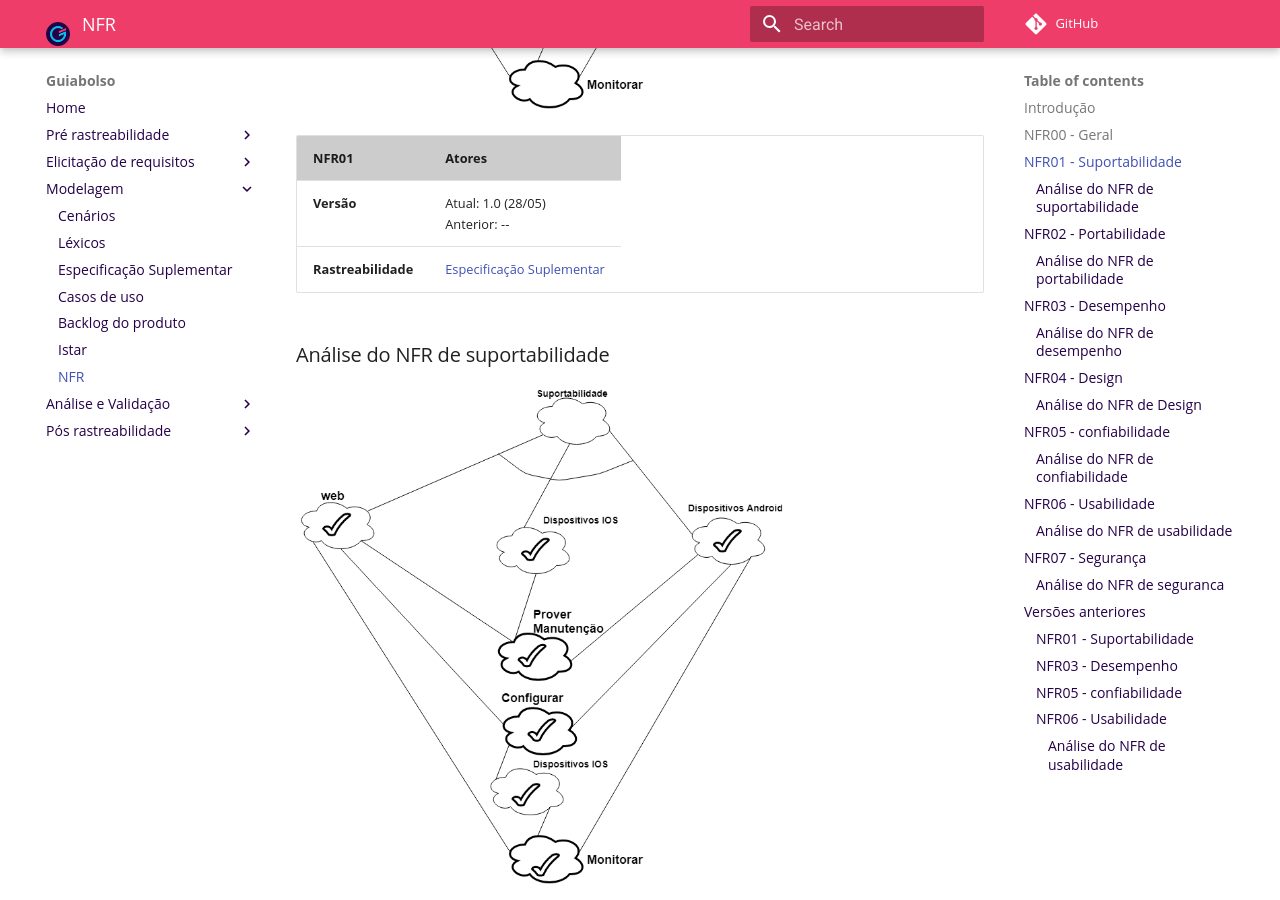
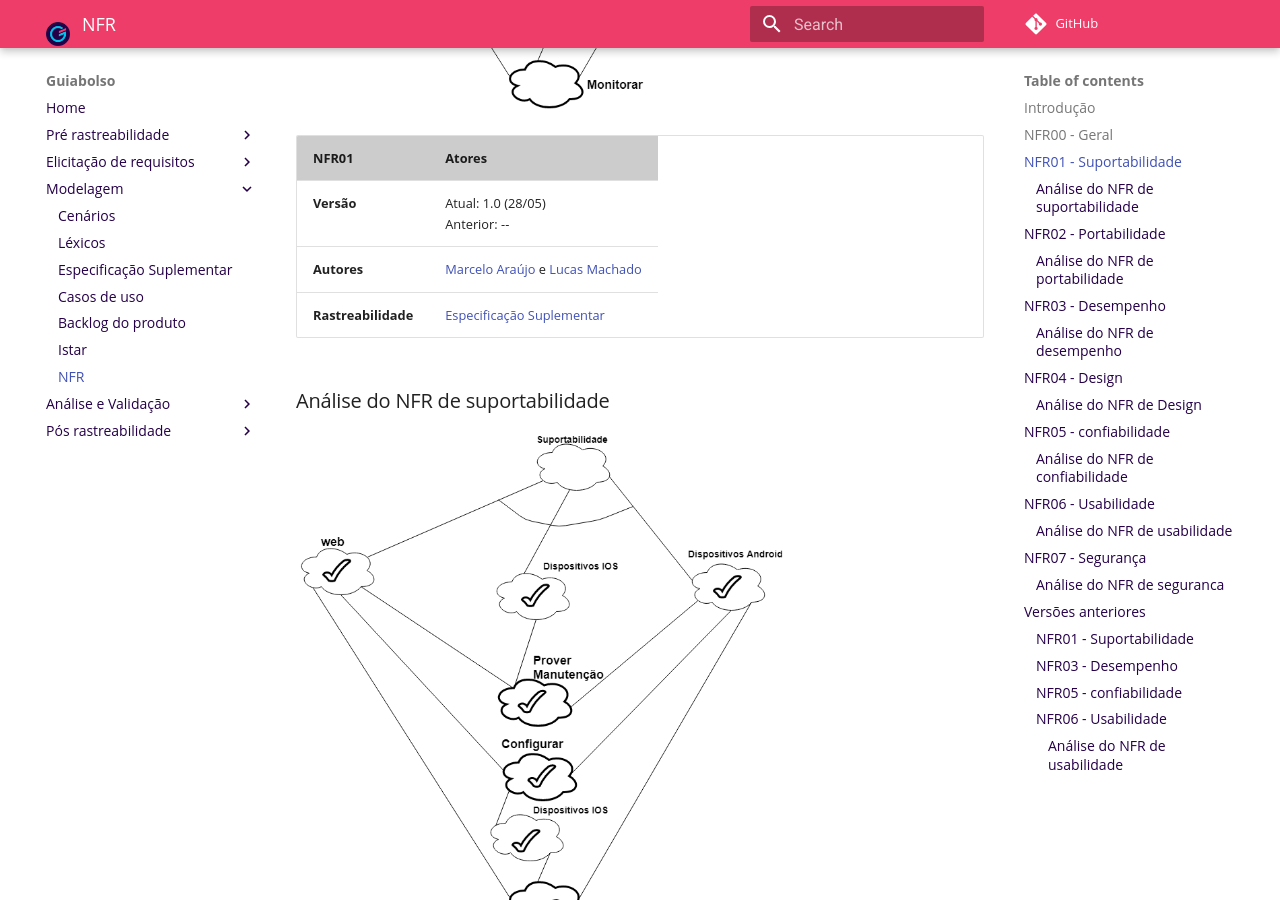
Before and after one commit to fga-disciplinas/2019.1-Guia-Bolso, an MkDocs documentation site: the page built from docs/modelagem/nfr.md, in a window 1280 px wide and 900 px high, scrolled down 1573 px. Built offline with MkDocs 1.6.1 and Material for MkDocs 9.7.7, drawn with Linux system fonts in a browser that asks for light colours; comment, search, counter and statistics services are not loaded; old or Windows-style settings are respelled for this version of MkDocs; some of the changed text lies outside the part shown.

Commit message:
Adicionando autores dos NFR's

```diff
--- a/docs/modelagem/nfr.md
+++ b/docs/modelagem/nfr.md
@@ -20,6 +20,7 @@
 | **NFR01** | **Atores**|
 |--|--|
 | **Versão**| Atual: 1.0 (28/05) <br> Anterior: --|
+| **Autores** | [Marcelo Araújo](https://github.com/santosm46) e [Lucas Machado](https://github.com/lmmLucasMachado) |
 | **Rastreabilidade** | [Especificação Suplementar](../especificacao) |
 
 
@@ -39,6 +40,7 @@
 | **NFR02** | **Atores**|
 |--|--|
 | **Versão**| 1.0 (29/05) <br> Anterior: --|
+| **Autores** | [Leo Santos](https://github.com/leossb36) e [Alan Lima](https://github.com/alanrslima) |
 | **Rastreabilidade** | [Especificação Suplementar](../especificacao) |
 
 ### Análise do NFR de portabilidade
@@ -58,6 +60,7 @@
 | **NFR03** | **Atores**|
 |--|--|
 | **Versão**| Atual: 2.0 (28/05) <br> Anterior: 1.0|
+| **Autores** | [Marcelo Araújo](https://github.com/santosm46) e [Lucas Machado](https://github.com/lmmLucasMachado) |
 | **Rastreabilidade** | [Especificação Suplementar](../especificacao) |
 
 ### Análise do NFR de desempenho
@@ -77,6 +80,7 @@
 | **NFR04** | **Atores**|
 |--|--|
 | **Versão**| 1.0 (27/05) <br> Anterior: --|
+| **Autores** | [Leo Santos](https://github.com/leossb36) e [Alan Lima](https://github.com/alanrslima) |
 | **Rastreabilidade** | [Especificação Suplementar](../especificacao) |
 
 ### Análise do NFR de Design
@@ -136,6 +140,7 @@
 | **NFR07** | **Atores**|
 |--|--|
 | **Versão**| 1.0 (29/05) <br> Anterior: --|
+| **Autores** | [Leo Santos](https://github.com/leossb36) e [Alan Lima](https://github.com/alanrslima) |
 | **Rastreabilidade** | [Especificação Suplementar](../especificacao) |
 
 ### Análise do NFR de seguranca
```
